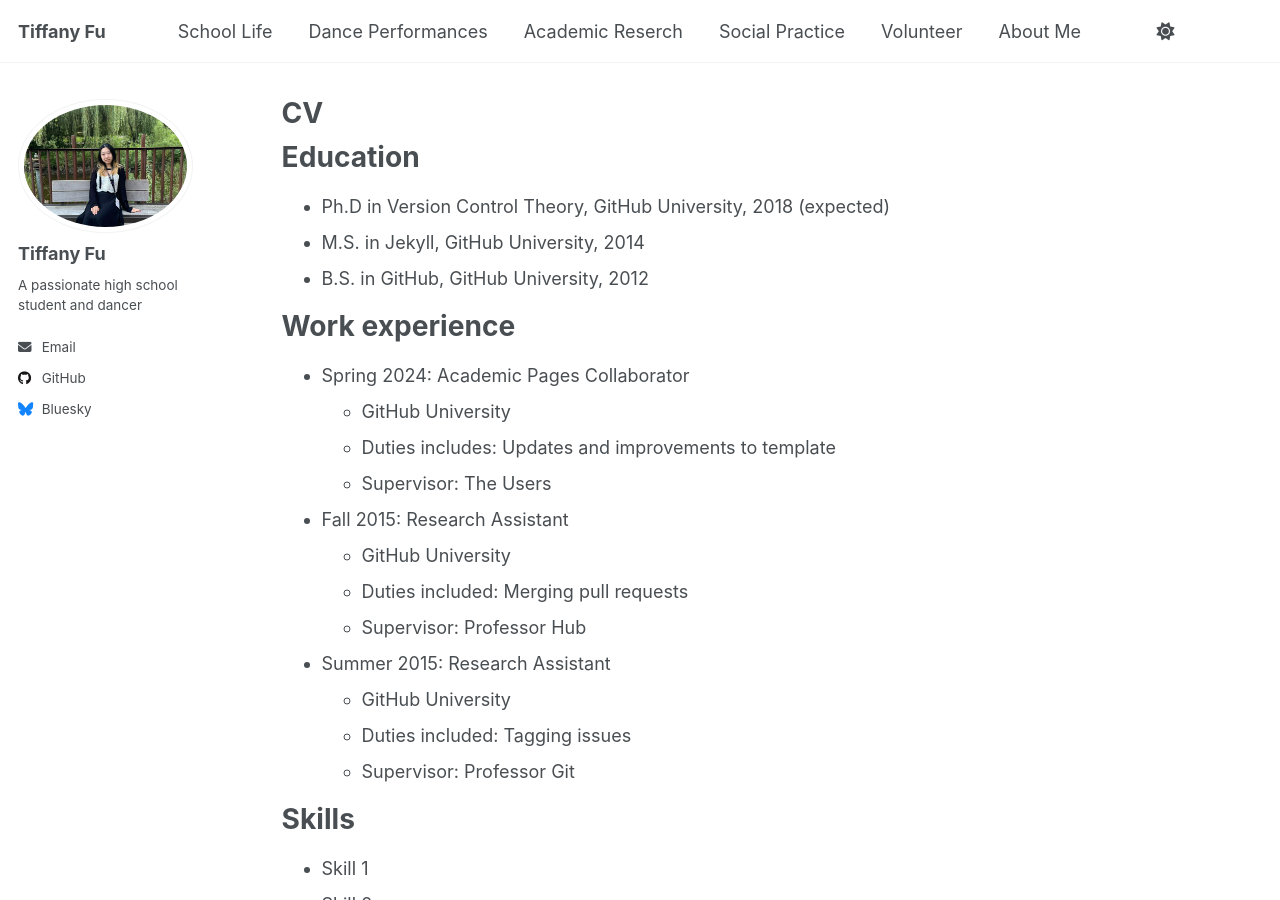
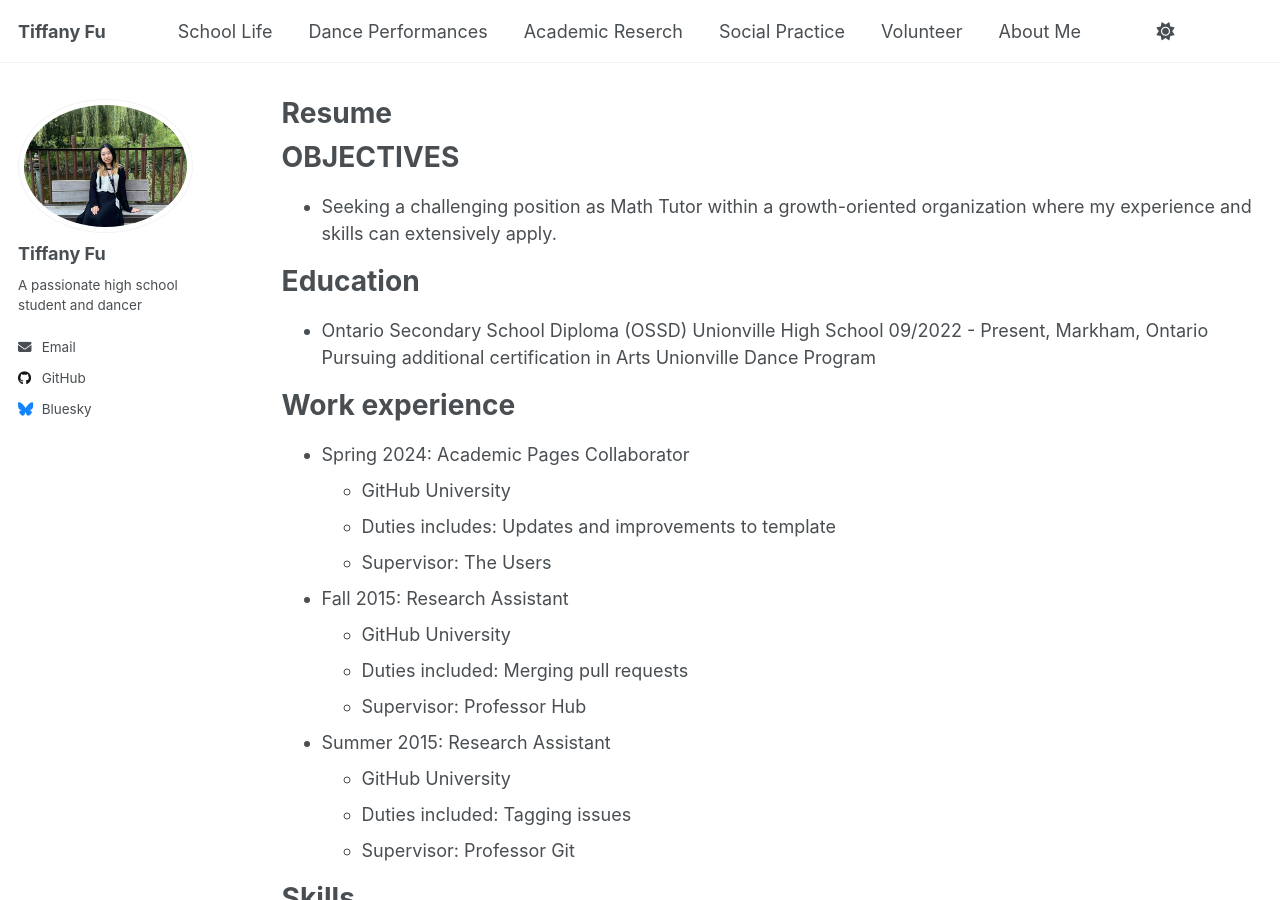
Before and after one commit to TiffanyJTFu/TiffanyFu, a Jekyll site: the page built from _pages/cv.md, in a window 1280 px wide and 900 px high. Built offline with Jekyll 4.4.1, drawn with Linux system fonts in a browser that asks for light colours; a script that is not in the unit is left out.

Commit message:
Update cv.md

```diff
--- a/_pages/cv.md
+++ b/_pages/cv.md
@@ -1,7 +1,7 @@
 ---
 layout: archive
-title: "CV"
-permalink: /cv/
+title: "Resume"
+permalink: /Resume/
 author_profile: true
 redirect_from:
   - /resume
@@ -9,11 +9,15 @@ redirect_from:
 
 {% include base_path %}
 
+OBJECTIVES
+======
+* Seeking a challenging position as Math Tutor within a growth-oriented organization where my experience and skills can extensively apply.
+
 Education
 ======
-* Ph.D in Version Control Theory, GitHub University, 2018 (expected)
-* M.S. in Jekyll, GitHub University, 2014
-* B.S. in GitHub, GitHub University, 2012
+* Ontario Secondary School Diploma (OSSD)
+Unionville High School 09/2022 - Present, Markham, Ontario
+Pursuing additional certification in Arts Unionville Dance Program
 
 Work experience
 ======
```
